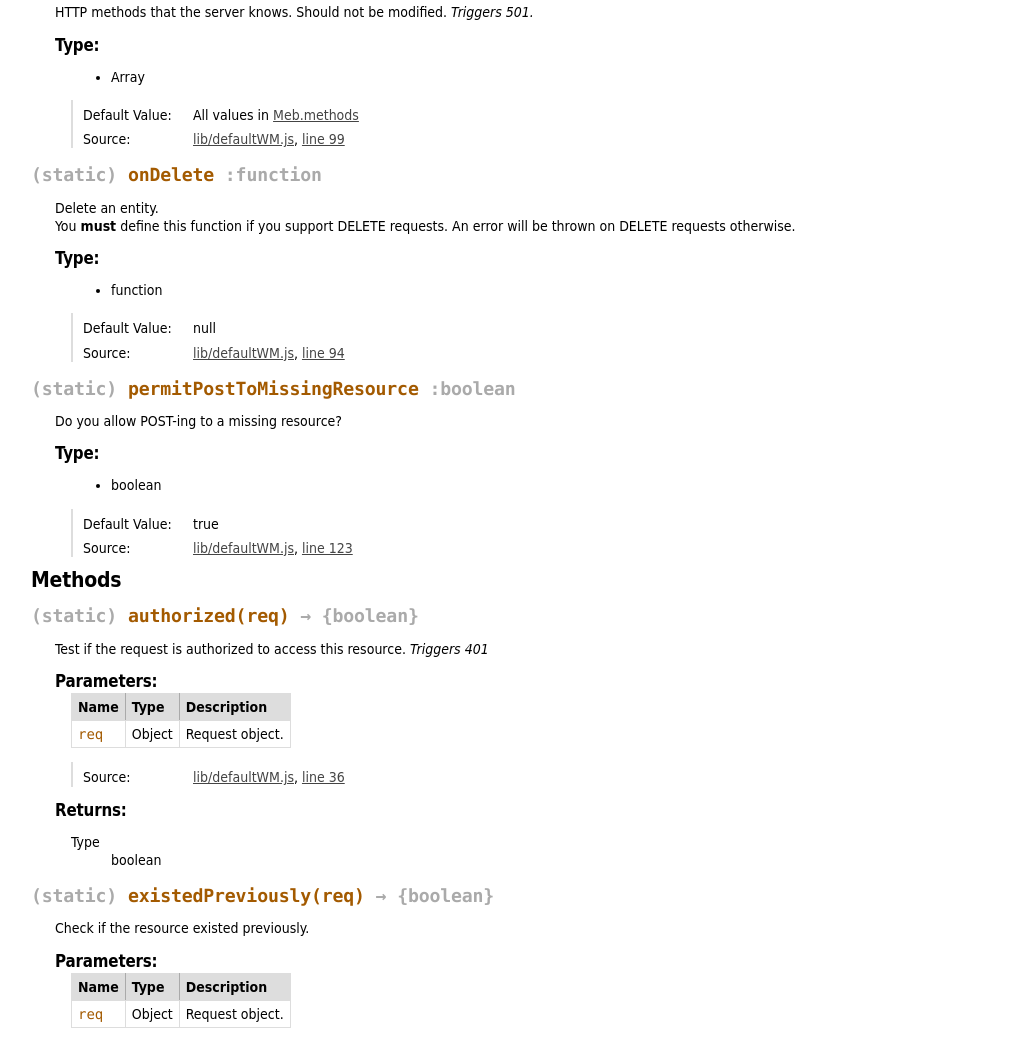
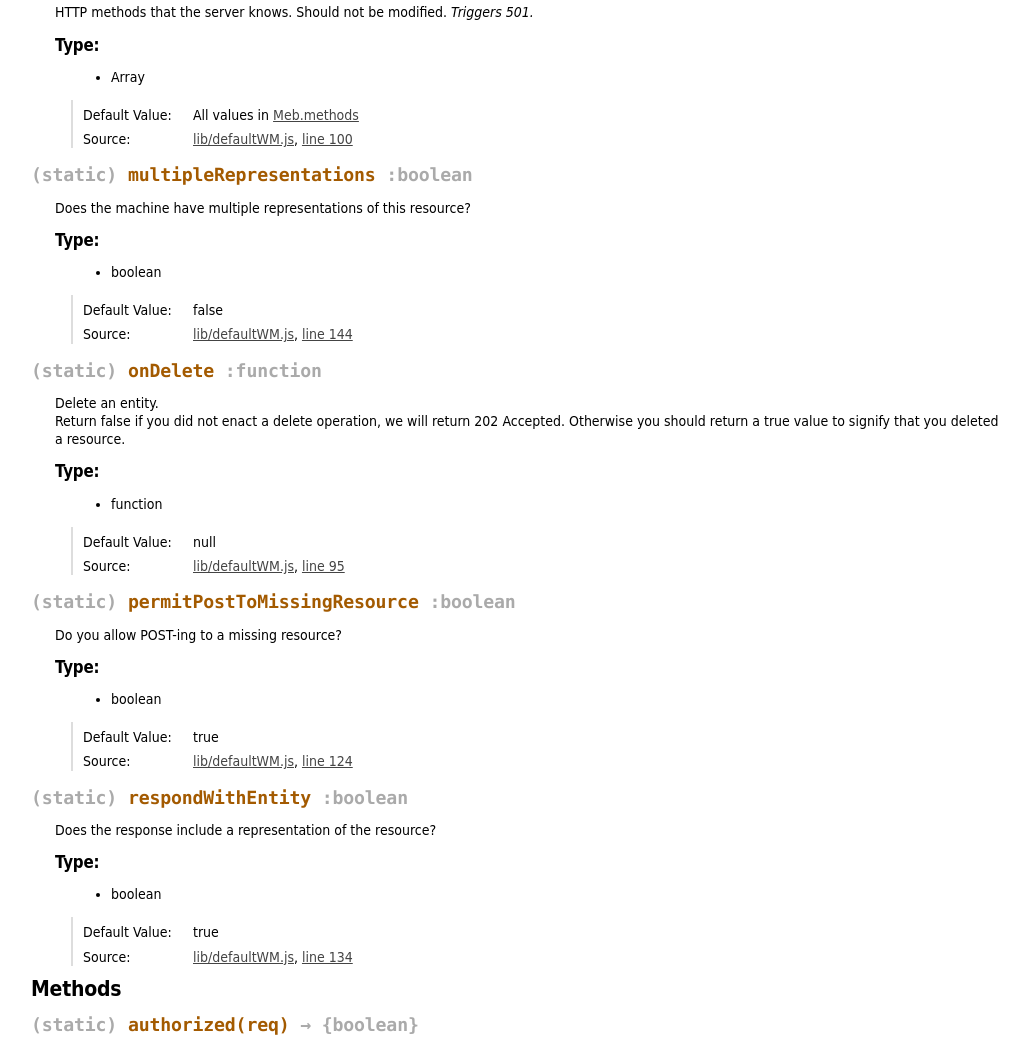
Before and after one commit to rafkhan/meb-wachine, a website: page docs/module-defaultWM.html in a window 1280 px wide. Shown: the part 437-1475 px from the top of the page, without its empty margins (1-1030 px from the left). Drawn offline with Linux system fonts and the light colour scheme.

Commit message:
Update docs for delete stuffs

```diff
--- a/docs/module-defaultWM.html
+++ b/docs/module-defaultWM.html
@@ -151,7 +151,7 @@
 
     <dt class="tag-source">Source:</dt>
     <dd class="tag-source"><ul class="dummy"><li>
-        <a href="defaultWM.js.html">lib/defaultWM.js</a>, <a href="defaultWM.js.html#line111">line 111</a>
+        <a href="defaultWM.js.html">lib/defaultWM.js</a>, <a href="defaultWM.js.html#line112">line 112</a>
     </li></ul></dd>
 
 
@@ -224,7 +224,78 @@ Should not be modified.
 
     <dt class="tag-source">Source:</dt>
     <dd class="tag-source"><ul class="dummy"><li>
-        <a href="defaultWM.js.html">lib/defaultWM.js</a>, <a href="defaultWM.js.html#line99">line 99</a>
+        <a href="defaultWM.js.html">lib/defaultWM.js</a>, <a href="defaultWM.js.html#line100">line 100</a>
+    </li></ul></dd>
+
+
+
+
+
+
+
+</dl>
+
+
+
+
+
+</dd>
+
+
+
+<dt>
+    <h4 class="name" id="multipleRepresentations"><span class="type-signature">(static) </span>multipleRepresentations<span class="type-signature"> :boolean</span></h4>
+
+
+</dt>
+<dd>
+
+    <div class="description">
+        Does the machine have multiple representations of this resource?
+    </div>
+
+
+
+        <h5>Type:</h5>
+        <ul>
+            <li>
+
+<span class="param-type">boolean</span>
+
+
+            </li>
+        </ul>
+
+
+
+<dl class="details">
+
+
+
+
+
+
+
+
+
+
+
+
+
+
+
+
+
+    <dt class="tag-default">Default Value:</dt>
+    <dd class="tag-default"><ul class="dummy">
+            <li>false</li>
+        </ul></dd>
+
+
+
+    <dt class="tag-source">Source:</dt>
+    <dd class="tag-source"><ul class="dummy"><li>
+        <a href="defaultWM.js.html">lib/defaultWM.js</a>, <a href="defaultWM.js.html#line144">line 144</a>
     </li></ul></dd>
 
 
@@ -252,8 +323,9 @@ Should not be modified.
 
     <div class="description">
         Delete an entity.<br />
-You <b>must</b> define this function if you support DELETE requests.
-An error will be thrown on DELETE requests otherwise.
+Return false if you did not enact a delete operation, we will
+return 202 Accepted. Otherwise you should return a true value
+to signify that you deleted a resource.
     </div>
 
 
@@ -297,7 +369,7 @@ An error will be thrown on DELETE requests otherwise.
 
     <dt class="tag-source">Source:</dt>
     <dd class="tag-source"><ul class="dummy"><li>
-        <a href="defaultWM.js.html">lib/defaultWM.js</a>, <a href="defaultWM.js.html#line94">line 94</a>
+        <a href="defaultWM.js.html">lib/defaultWM.js</a>, <a href="defaultWM.js.html#line95">line 95</a>
     </li></ul></dd>
 
 
@@ -368,7 +440,78 @@ An error will be thrown on DELETE requests otherwise.
 
     <dt class="tag-source">Source:</dt>
     <dd class="tag-source"><ul class="dummy"><li>
-        <a href="defaultWM.js.html">lib/defaultWM.js</a>, <a href="defaultWM.js.html#line123">line 123</a>
+        <a href="defaultWM.js.html">lib/defaultWM.js</a>, <a href="defaultWM.js.html#line124">line 124</a>
+    </li></ul></dd>
+
+
+
+
+
+
+
+</dl>
+
+
+
+
+
+</dd>
+
+
+
+<dt>
+    <h4 class="name" id="respondWithEntity"><span class="type-signature">(static) </span>respondWithEntity<span class="type-signature"> :boolean</span></h4>
+
+
+</dt>
+<dd>
+
+    <div class="description">
+        Does the response include a representation of the resource?
+    </div>
+
+
+
+        <h5>Type:</h5>
+        <ul>
+            <li>
+
+<span class="param-type">boolean</span>
+
+
+            </li>
+        </ul>
+
+
+
+<dl class="details">
+
+
+
+
+
+
+
+
+
+
+
+
+
+
+
+
+
+    <dt class="tag-default">Default Value:</dt>
+    <dd class="tag-default"><ul class="dummy">
+            <li>true</li>
+        </ul></dd>
+
+
+
+    <dt class="tag-source">Source:</dt>
+    <dd class="tag-source"><ul class="dummy"><li>
+        <a href="defaultWM.js.html">lib/defaultWM.js</a>, <a href="defaultWM.js.html#line134">line 134</a>
     </li></ul></dd>
 
 
@@ -1242,7 +1385,7 @@ Test if request is too large.
 <br clear="both">
 
 <footer>
-    Documentation generated by <a href="https://github.com/jsdoc3/jsdoc">JSDoc 3.3.0-alpha9</a> on Sun Sep 07 2014 18:03:58 GMT-0400 (EDT)
+    Documentation generated by <a href="https://github.com/jsdoc3/jsdoc">JSDoc 3.3.0-alpha9</a> on Sun Sep 07 2014 18:54:54 GMT-0400 (EDT)
 </footer>
 
 <script> prettyPrint(); </script>
```
Also changed, not shown: docs/Meb.MebApp.html (+3 -3 lines), docs/Meb.html (+4 -4 lines), docs/defaultWM.js.html (+24 -3 lines), docs/index.html (+1 -1 lines), docs/meb.js.html (+15 -4 lines), docs/methods.js.html (+1 -1 lines), docs/module-methods.html (+1 -1 lines), lib/defaultWM.js.
